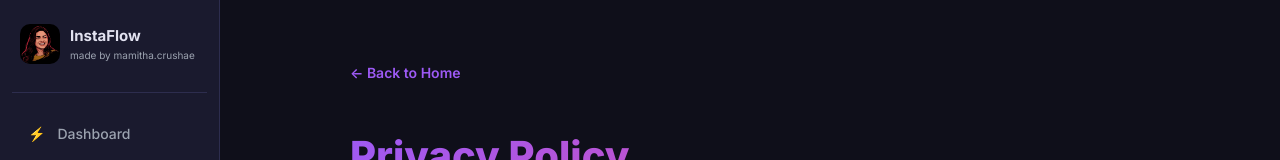
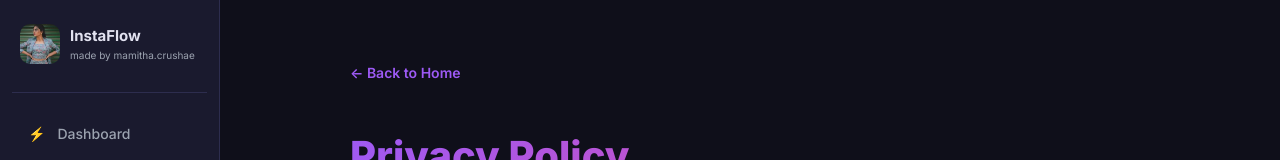
Before and after one commit to aruljothiarasu620/9-16-tool, a Next.js app: page /privacy in a window 1280 px wide. Shown: the top 160 px of the page. Built offline with nearby package versions, Linux system fonts and the light colour scheme; no server answers.

Commit message:
Update logo to the new image

```diff
--- a/src/components/Sidebar.tsx
+++ b/src/components/Sidebar.tsx
@@ -67,7 +67,7 @@ export default function Sidebar() {
         <div style={{ padding: '0 8px 28px', borderBottom: '1px solid var(--border)', marginBottom: '20px' }}>
           <div style={{ display: 'flex', alignItems: 'center', gap: '10px' }}>
           <img
-            src="/logo.jpeg"
+            src="/logo.jpg"
             alt="Logo"
             style={{ width: '40px', height: '40px', borderRadius: '10px', objectFit: 'cover' }}
           />
```
Also changed, not shown: public/logo.jpg (added).
